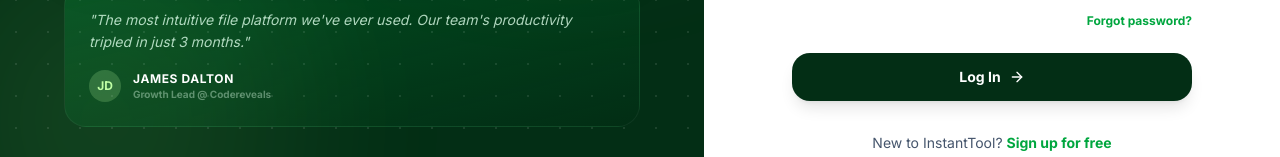
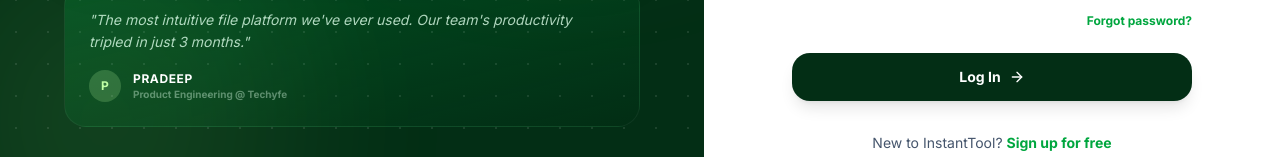
Before and after one commit to coderevealsoffice/instant_tool_core, a Next.js app: page /auth/login in a window 1280 px wide. Shown: the part 560-717 px from the top of the page. Built offline with nearby package versions, Linux system fonts and the light colour scheme; no server answers; a web font is replaced by a local one.

Commit message:
feat(auth): update testimonial author to Pradeep, Product Engineering @ Techyfe

```diff
--- a/src/app/auth/login/page.tsx
+++ b/src/app/auth/login/page.tsx
@@ -113,10 +113,10 @@ export default function LoginPage() {
               &quot;The most intuitive file platform we&apos;ve ever used. Our team&apos;s productivity tripled in just 3 months.&quot;
             </p>
             <div className="flex items-center gap-3">
-              <div className="w-8 h-8 rounded-full bg-[#c0ffa5]/20 flex items-center justify-center text-[#c0ffa5] font-bold text-xs shrink-0">JD</div>
+              <div className="w-8 h-8 rounded-full bg-[#c0ffa5]/20 flex items-center justify-center text-[#c0ffa5] font-bold text-xs shrink-0">P</div>
               <div>
-                <div className="text-white font-bold text-xs uppercase tracking-wider">JAMES DALTON</div>
-                <div className="text-green-100/40 text-[10px] font-bold">Growth Lead @ Codereveals</div>
+                <div className="text-white font-bold text-xs uppercase tracking-wider">Pradeep</div>
+                <div className="text-green-100/40 text-[10px] font-bold">Product Engineering @ Techyfe</div>
               </div>
             </div>
           </div>
--- a/src/app/auth/register/page.tsx
+++ b/src/app/auth/register/page.tsx
@@ -95,11 +95,11 @@ export default function RegisterPage() {
             </p>
             <div className="flex items-center gap-3">
               <div className="w-8 h-8 rounded-full bg-[#c0ffa5]/20 flex items-center justify-center text-[#c0ffa5] font-bold text-xs shrink-0">
-                JD
+                P
               </div>
               <div>
-                <div className="text-white font-bold text-xs uppercase tracking-wider">JAMES DALTON</div>
-                <div className="text-green-100/40 text-[10px] font-bold">Growth Lead @ Codereveals</div>
+                <div className="text-white font-bold text-xs uppercase tracking-wider">Pradeep</div>
+                <div className="text-green-100/40 text-[10px] font-bold">Product Engineering @ Techyfe</div>
               </div>
             </div>
           </div>
```
